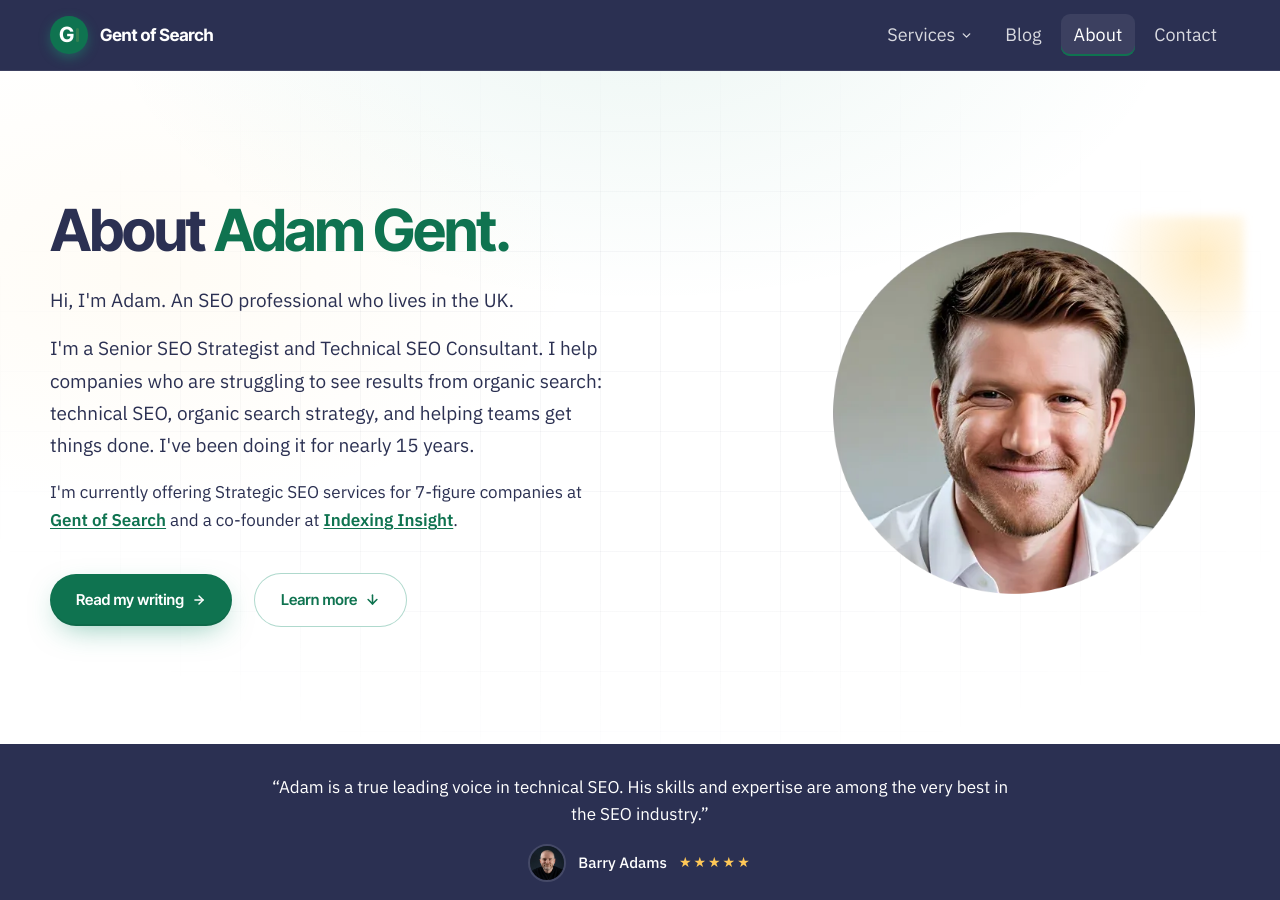
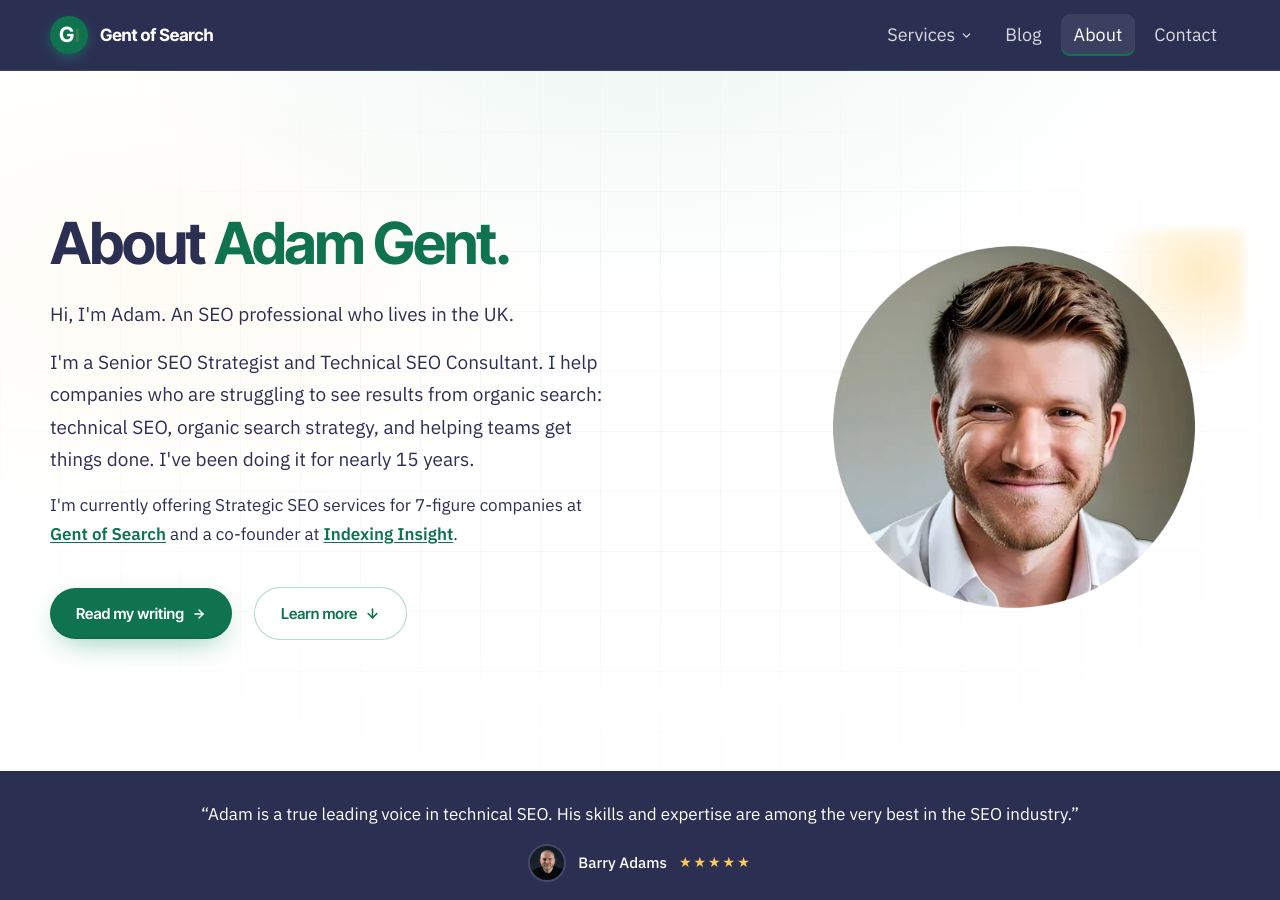
Before and after one commit to Gent-of-Search/gentofsearch.com, a Jekyll site: the page built from about.html, in a window 1280 px wide and 900 px high. Built offline with Jekyll 4.4.1, drawn with Linux system fonts in a browser that asks for light colours.

Commit message:
About: widen Barry Adams testimonial to one line (max-width 760->1040px)

```diff
--- a/about.html
+++ b/about.html
@@ -32,7 +32,7 @@ nav_active: about
 <!-- ===================== TESTIMONIAL ===================== -->
 <div style="background:#2B3052; padding:30px 0;">
   <div style="width:min(1180px,100% - 48px); margin:0 auto; display:flex; flex-direction:column; align-items:center; gap:16px; text-align:center;">
-    <p style="font-family:'IBM Plex Sans',system-ui,sans-serif; font-size:17px; font-weight:400; color:#FFFFFF; max-width:760px; margin:0; line-height:1.6;">&ldquo;Adam is a true leading voice in technical SEO. His skills and expertise are among the very best in the SEO industry.&rdquo;</p>
+    <p style="font-family:'IBM Plex Sans',system-ui,sans-serif; font-size:17px; font-weight:400; color:#FFFFFF; max-width:1040px; margin:0; line-height:1.6;">&ldquo;Adam is a true leading voice in technical SEO. His skills and expertise are among the very best in the SEO industry.&rdquo;</p>
     <div style="display:inline-flex; align-items:center; gap:12px;">
       <img width="240" height="240" loading="lazy" src="{{ '/testimonial-avatars/barry-adams.webp' | relative_url }}" alt="Barry Adams" style="width:38px; height:38px; border-radius:50%; object-fit:cover; flex-shrink:0; border:2px solid rgba(255,255,255,0.12);">
       <span style="color:#FFFFFF; font-size:15px; font-weight:500;">Barry Adams</span>
```
